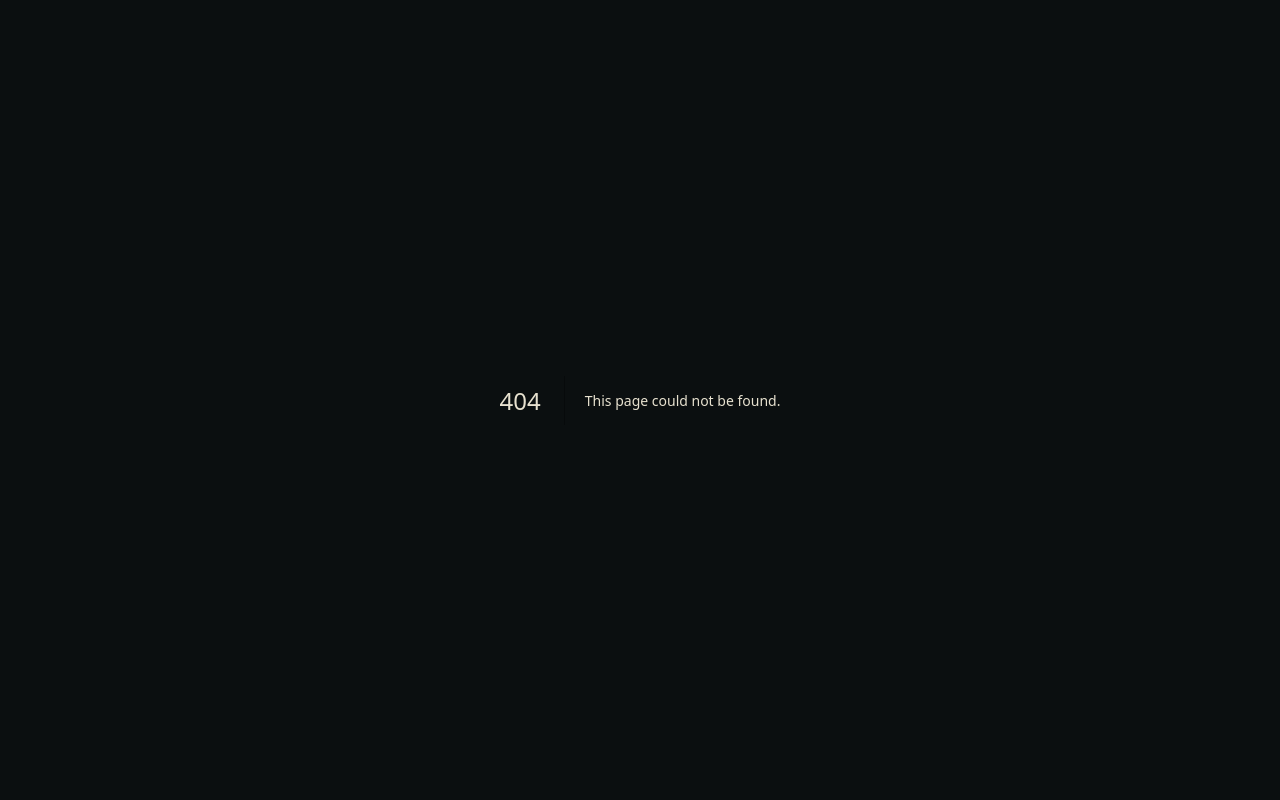
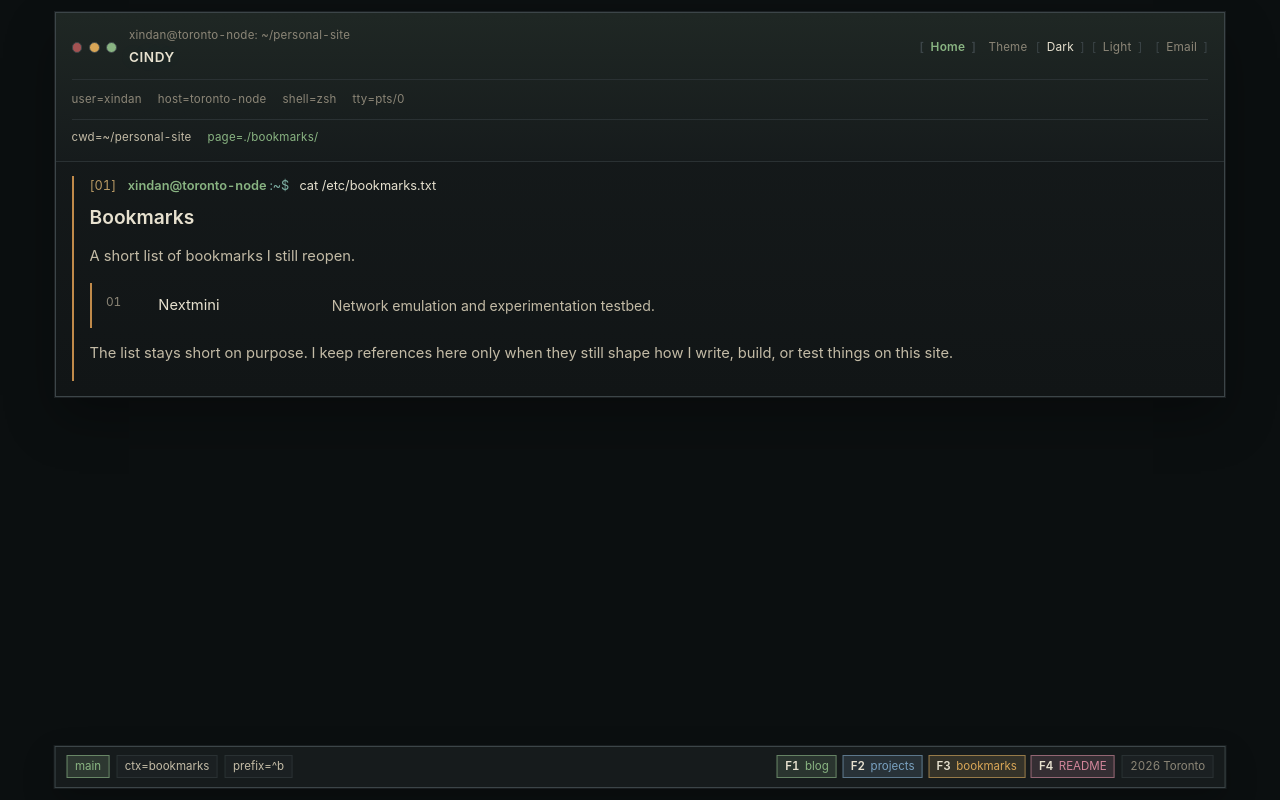
Before and after one commit to XindanZhang/personal-site, a Next.js app: page /personal-site/bookmarks in a window 1280 px wide. Before the commit this address had no page. Built offline with nearby package versions, Linux system fonts and the light colour scheme.

Commit message:
refactor: rename friends page to bookmarks

```diff
--- a/app/friends/page.tsx
+++ b/app/bookmarks/page.tsx
@@ -2,25 +2,25 @@ import { PromptSection } from "../../components/prompt-section";
 import { SiteLayout } from "../../components/site-layout";
 import { site } from "../../lib/site";
 
-export default function FriendsPage() {
+export default function BookmarksPage() {
   return (
-    <SiteLayout active="friends">
+    <SiteLayout active="bookmarks">
       <div className="bookmark-terminal">
         <PromptSection command="cat /etc/bookmarks.txt">
           <h1 className="shell-heading">Bookmarks</h1>
-          <p className="shell-copy">{site.friendsIntro}</p>
+          <p className="shell-copy">{site.bookmarksIntro}</p>
           <div className="bookmark-list">
-            {site.friends.map((friend, index) => (
+            {site.bookmarks.map((bookmark, index) => (
               <a
-                key={friend.name}
+                key={bookmark.name}
                 className="bookmark-row"
-                href={friend.href}
+                href={bookmark.href}
                 rel="noopener noreferrer"
                 target="_blank"
               >
                 <span className="bookmark-index">{String(index + 1).padStart(2, "0")}</span>
-                <span className="bookmark-name">{friend.name}</span>
-                <span className="bookmark-note">{friend.note}</span>
+                <span className="bookmark-name">{bookmark.name}</span>
+                <span className="bookmark-note">{bookmark.note}</span>
               </a>
             ))}
           </div>
--- a/app/page.tsx
+++ b/app/page.tsx
@@ -12,15 +12,13 @@ const identityRows = [
 ] as const;
 
 const currentThreads = [
-  { key: "now", value: "nextmini dataplane" },
-  { key: "keep", value: "remote shell notes" },
-  { key: "ship", value: "repeatable setup logs" },
+  { key: "now", value: "Nextmini" },
 ] as const;
 
 const workspaceEntries = [
   { href: "/blog/", label: "blog/", note: "logs" },
   { href: "/projects/", label: "projects/", note: "builds" },
-  { href: "/friends/", label: "friends/", note: "ring" },
+  { href: "/bookmarks/", label: "bookmarks/", note: "refs" },
   { href: "/about/", label: "about/", note: "profile" },
   { href: "/about/", label: "README.md", note: "index" },
 ] as const;
--- a/app/projects/page.tsx
+++ b/app/projects/page.tsx
@@ -2,6 +2,10 @@ import { ProjectLedger } from "../../components/project-ledger";
 import { PromptSection } from "../../components/prompt-section";
 import { SiteLayout } from "../../components/site-layout";
 import { getProjectsByStatus } from "../../lib/site";
+
+function formatCount(count: number, singular: string, plural = `${singular}s`) {
+  return `${count} ${count === 1 ? singular : plural}`;
+}
 
 function ProjectGroup({
   command,
@@ -40,15 +44,15 @@ export default function ProjectsPage() {
             <div className="terminal-manifest">
               <div className="terminal-manifest-row">
                 <p className="terminal-manifest-key">featured</p>
-                <p className="shell-copy">{featuredProjects.length} public thread(s) worth opening first.</p>
+                <p className="shell-copy">{formatCount(featuredProjects.length, "featured project")}.</p>
               </div>
               <div className="terminal-manifest-row">
                 <p className="terminal-manifest-key">active</p>
-                <p className="shell-copy">{activeProjects.length} repository or publishing surface(s) still moving.</p>
+                <p className="shell-copy">{formatCount(activeProjects.length, "active project")}.</p>
               </div>
               <div className="terminal-manifest-row">
                 <p className="terminal-manifest-key">archive</p>
-                <p className="shell-copy">{archivedProjects.length} older pieces kept for context.</p>
+                <p className="shell-copy">{formatCount(archivedProjects.length, "archived project")}.</p>
               </div>
             </div>
           </PromptSection>
--- a/components/site-footer.tsx
+++ b/components/site-footer.tsx
@@ -1,11 +1,11 @@
 import Link from "next/link";
-type FooterKey = "home" | "blog" | "projects" | "friends" | "about";
+type FooterKey = "home" | "blog" | "projects" | "bookmarks" | "about";
 
 const footerContext: Record<FooterKey, string> = {
   home: "home",
   blog: "blog",
   projects: "projects",
-  friends: "links",
+  bookmarks: "bookmarks",
   about: "readme",
 };
 
@@ -48,11 +48,11 @@ export function SiteFooter({ active }: SiteFooterProps) {
             aria-keyshortcuts="F3"
             className="shell-statusbar-link is-f3"
             data-shell-shortcut="F3"
-            href="/friends/"
-            title="F3 links"
+            href="/bookmarks/"
+            title="F3 bookmarks"
           >
             <span className="shell-statusbar-key">F3</span>
-            <span>links</span>
+            <span>bookmarks</span>
           </Link>
           <Link
             aria-keyshortcuts="F4"
--- a/components/site-header.tsx
+++ b/components/site-header.tsx
@@ -2,7 +2,7 @@ import Link from "next/link";
 import { site } from "../lib/site";
 import { ThemeToggle } from "./theme-toggle";
 
-type NavKey = "home" | "blog" | "projects" | "friends" | "about";
+type NavKey = "home" | "blog" | "projects" | "bookmarks" | "about";
 
 interface SiteHeaderProps {
   active: NavKey;
@@ -13,7 +13,7 @@ export function SiteHeader({ active }: SiteHeaderProps) {
     home: "./",
     blog: "./blog/",
     projects: "./projects/",
-    friends: "./links/",
+    bookmarks: "./bookmarks/",
     about: "./README.md",
   };
 
--- a/components/site-layout.tsx
+++ b/components/site-layout.tsx
@@ -4,7 +4,7 @@ import { SiteHeader } from "./site-header";
 import { ShellShortcuts } from "./shell-shortcuts";
 
 interface SiteLayoutProps {
-  active: "home" | "blog" | "projects" | "friends" | "about";
+  active: "home" | "blog" | "projects" | "bookmarks" | "about";
   children: ReactNode;
 }
 
--- a/lib/site.ts
+++ b/lib/site.ts
@@ -10,7 +10,7 @@ export interface ProjectLink {
   external?: boolean;
 }
 
-export interface FriendLink {
+export interface BookmarkLink {
   name: string;
   note: string;
   href: string;
@@ -48,7 +48,7 @@ export const site = {
   blog: {
     description: "Notes on systems, networking, debugging, and the terminal workflows behind them.",
   },
-  friendsIntro: "A small ring of sites and tools I revisit.",
+  bookmarksIntro: "A short list of bookmarks I still reopen.",
   about: {
     intro:
       "I am Cindy. This site is a public scratchpad for systems work, networking experiments, and the shell-heavy workflows that make the results reproducible.",
@@ -107,13 +107,13 @@ export const site = {
       hrefLabel: "Visit",
     },
   ] satisfies ProjectLink[],
-  friends: [
+  bookmarks: [
     {
       name: "Nextmini",
       note: "Network emulation and experimentation testbed.",
       href: "https://nextmini.org/",
     },
-  ] satisfies FriendLink[],
+  ] satisfies BookmarkLink[],
   skillGroups: [
     {
       title: "Languages",
```
Also changed, not shown: 445 other files (tests, documents, lock files or other folders).
